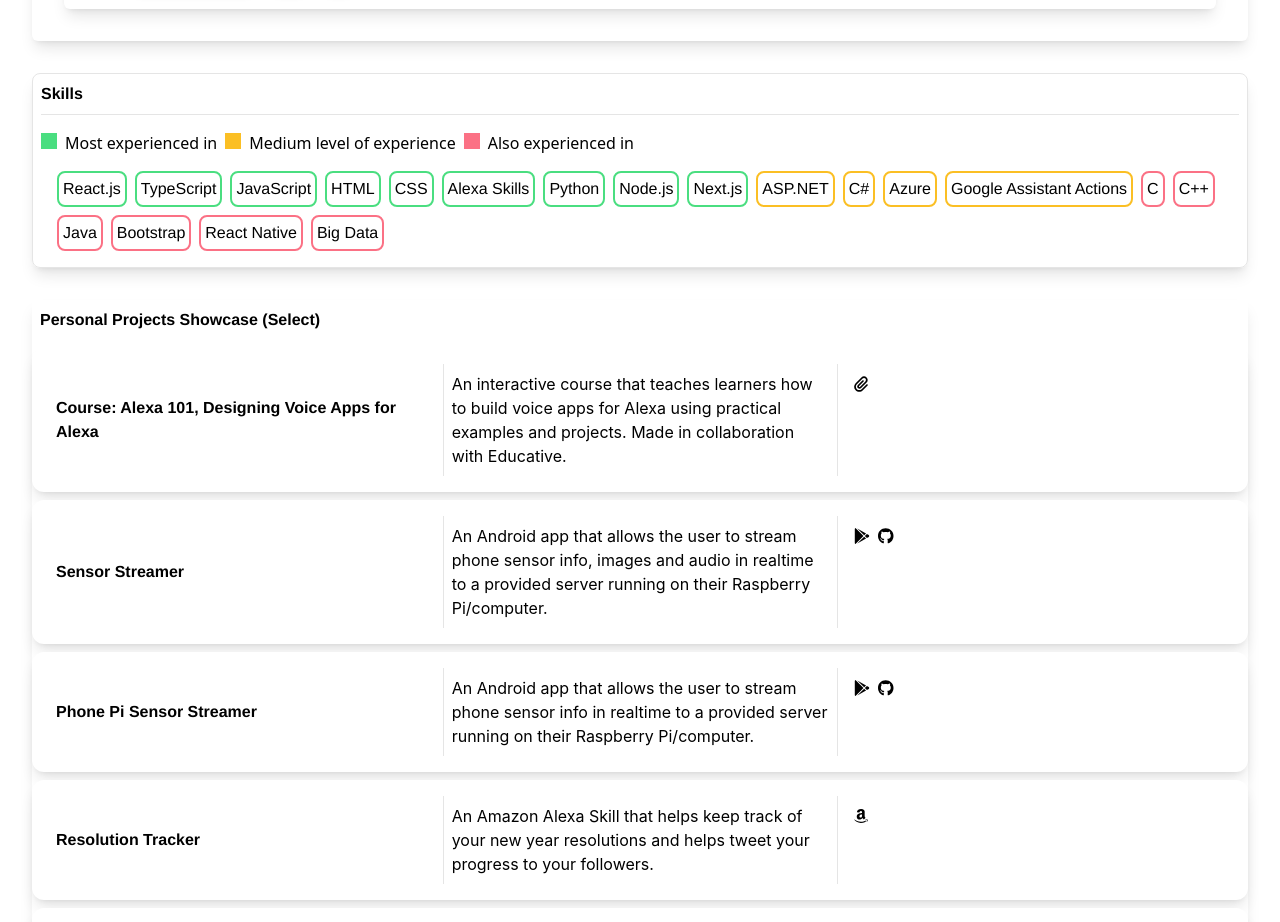
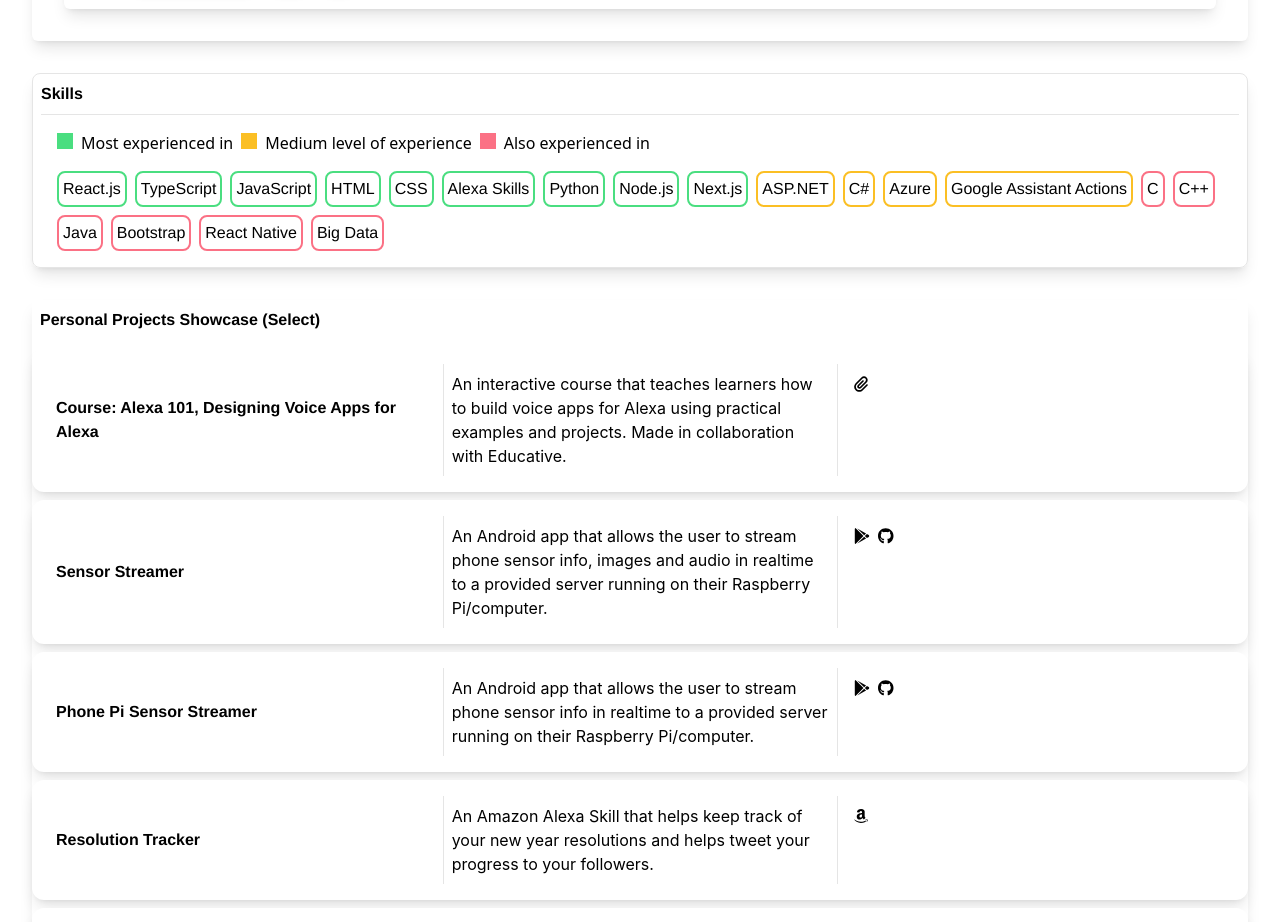
Before and after one commit to priyankark/PriyankarKumarPortfolio, a Next.js app: page / in a window 1280 px wide. Shown: the part 1840-2762 px from the top of the page. Built offline with nearby package versions, Linux system fonts and the light colour scheme.

Commit message:
Skills formatting fixes

```diff
--- a/components/SkillsMap.tsx
+++ b/components/SkillsMap.tsx
@@ -62,7 +62,7 @@
         <div className="flex flex-col w-full justify-evenly rounded-lg shadow-lg border p-2">
             <h4 className="font-display font-bold mr-4">Skills</h4>
             <hr className="mt-2" />
-            <div className="flex mt-4">
+            <div className="flex mt-4 ml-4">
                 <p><span className="inline-block w-4 h-4 mr-2 bg-green-400"></span>Most experienced in</p>
                 <p><span className="inline-block w-4 h-4 mr-2 ml-2 bg-amber-400"></span>Medium level of experience</p>
                 <p><span className="inline-block w-4 h-4 mr-2 ml-2 bg-red-400"></span>Also experienced in</p>
```
